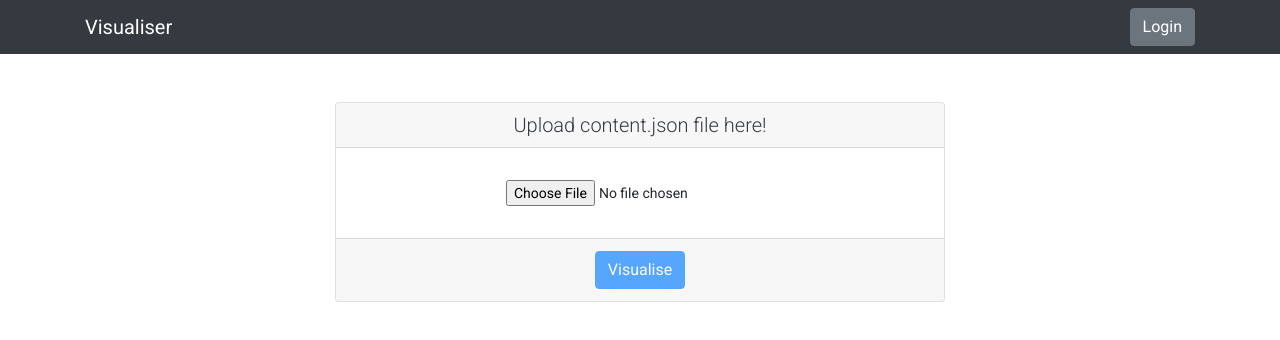
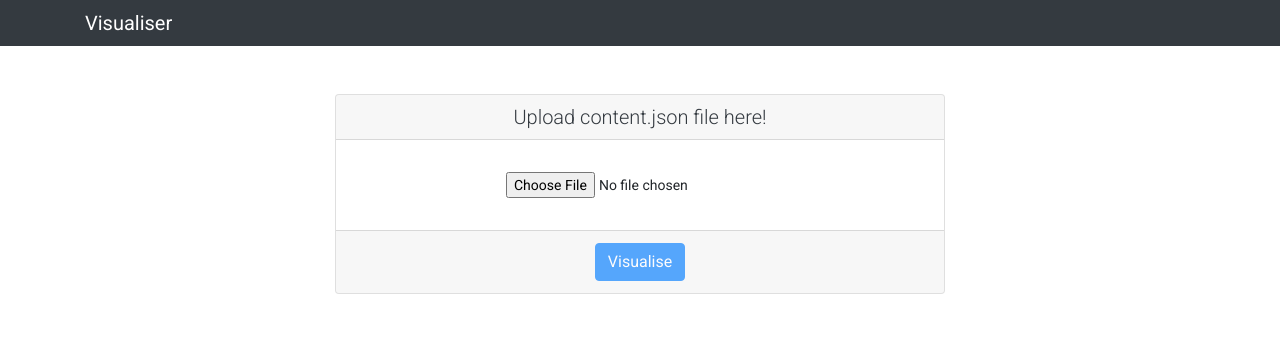
Before and after one commit to AnMan9801/Angular-json-visualiser, an Angular app: page /file-upload in a window 1280 px wide. Shown: the top 340 px of the page. Built offline with nearby package versions, Linux system fonts and the light colour scheme.

Commit message:
feat : add change File

```diff
--- a/src/app/app.component.html
+++ b/src/app/app.component.html
@@ -1,3 +1,3 @@
-<app-navbar></app-navbar>
+<app-navbar [visualiserComponent] = "this._treeDataService.visualiserComponent"></app-navbar>
 <router-outlet></router-outlet>
 <app-scroll-top></app-scroll-top>
--- a/src/app/file-upload/file-upload.component.ts
+++ b/src/app/file-upload/file-upload.component.ts
@@ -85,6 +85,7 @@ export class FileUploadComponent implements OnInit {
   async visualiseTree(event) {
     this.loading = true;
     await this.sleep(2000);
+    this._treeDataService.visualiserComponent = true;
     document.getElementById("routeMe").click();
   }
 
--- a/src/app/navbar/navbar.component.html
+++ b/src/app/navbar/navbar.component.html
@@ -6,6 +6,6 @@
       Visualiser
     </div>
 
-    <button class="btn btn-secondary">Login</button>
+    <button class="btn btn-secondary" routerLink="/file-upload" [hidden] = "!this.visualiserComponent" (click) = "this.setFileUploadComponent()">Change File</button>
   </div>
 </nav>
--- a/src/app/navbar/navbar.component.ts
+++ b/src/app/navbar/navbar.component.ts
@@ -1,4 +1,4 @@
-import { Component, OnInit } from '@angular/core';
+import { Component, Input, OnInit } from '@angular/core';
 
 @Component({
   selector: 'app-navbar',
@@ -7,9 +7,13 @@ import { Component, OnInit } from '@angular/core';
 })
 export class NavbarComponent implements OnInit {
 
+  @Input() visualiserComponent: boolean;
   constructor() { }
 
   ngOnInit(): void {
   }
 
+  setFileUploadComponent() {
+    this.visualiserComponent = false;
+  }
 }
--- a/src/app/tree-data.service.ts
+++ b/src/app/tree-data.service.ts
@@ -14,6 +14,7 @@ export class TreeDataService {
   treeData = [{
     id: "manan"
   }];
+  visualiserComponent: boolean = false;
   constructor() { }
 
   getTreeData() {
```
